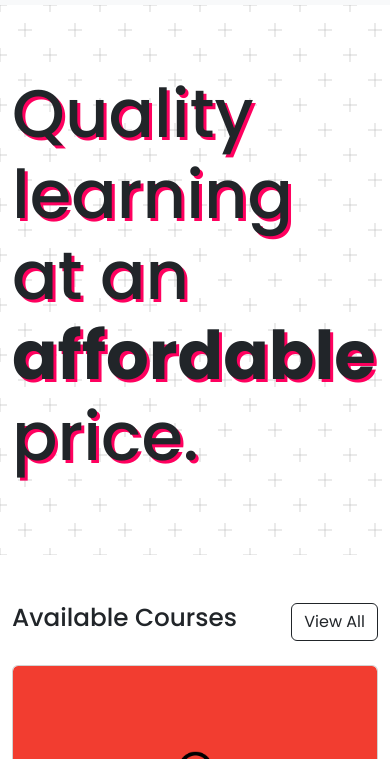
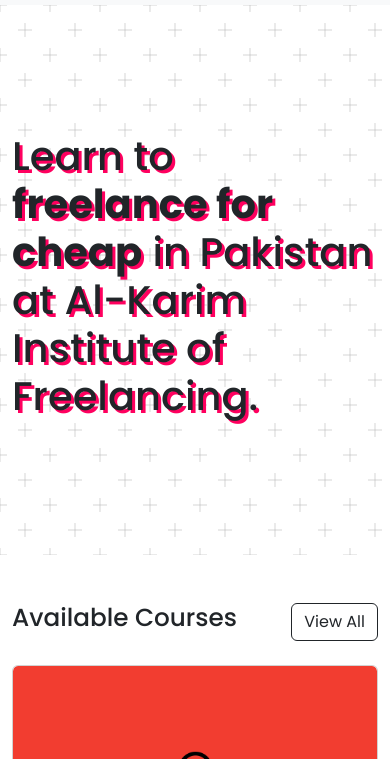
Before and after one commit to Codewith-ARK/al-karim, a plain HTML site: page index.html in a window 390 px wide. Shown: the part 85-844 px from the top of the page. Drawn offline with nearby package versions, Linux system fonts and the light colour scheme.

Commit message:
[✨] updated the hero

```diff
--- a/index.html
+++ b/index.html
@@ -60,7 +60,7 @@
     <main>
       <div id="hero">
         <div class="container h-100 d-flex flex-column justify-content-center align-items-start">
-            <h1>Quality learning at an <span class="highlight">affordable</span> price.</h1>
+            <h1>Learn to <span class="highlight">freelance for cheap</span> in Pakistan at Al-Karim Institute of Freelancing.</h1>
           </div>
       </div>
       <div class="container py-4 d-flex flex-column">
--- a/stylesheets/global__style.css
+++ b/stylesheets/global__style.css
@@ -64,7 +64,7 @@
 }
 
 #hero h1 {
-  font-size: 4.5rem;
+  font-size: 3.5rem;
   text-shadow: 3px 3px 0px #ff005f;
 }
 
@@ -148,7 +148,7 @@
 /* Add this CSS rule in your stylesheet or in a <style> tag in your HTML */
 @media (max-width: 480px) {
   #hero h1 {
-    font-size: 4.2rem;
+    font-size: 2.5rem;
   }
   .card {
     width: 100%;
```
